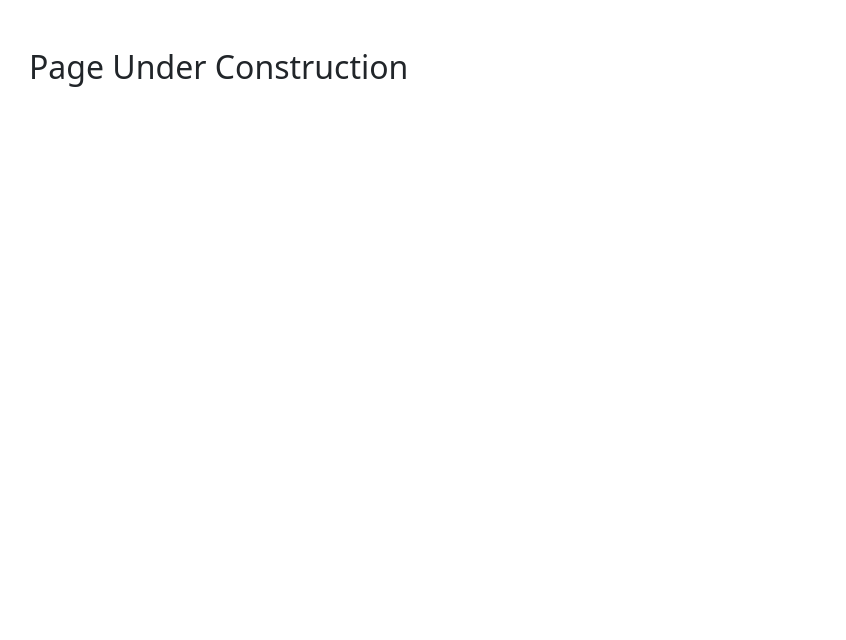
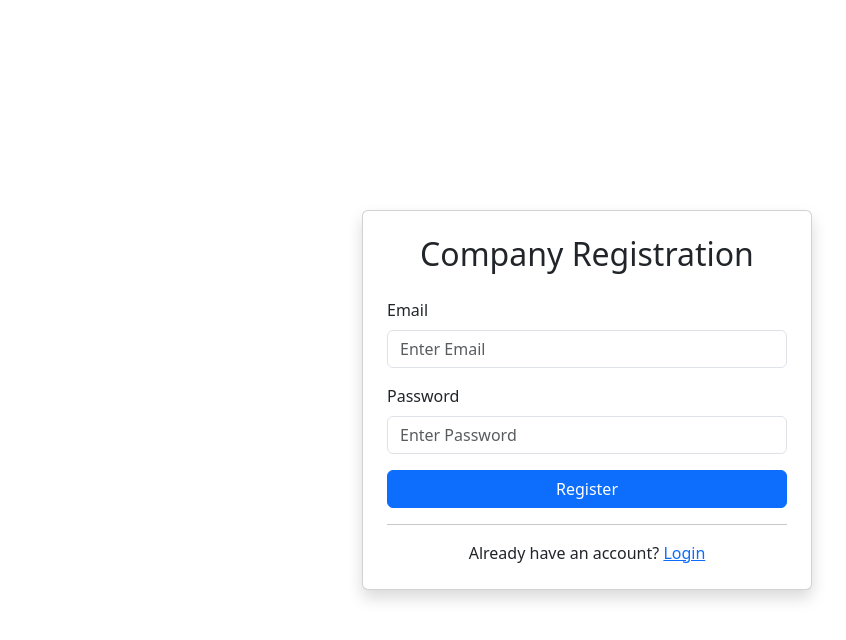
Before and after one commit to nandita-biju/placement-management-portal-v2, a Vue app in the folder frontend/: page /register/company in a window 1280 px wide. Shown: the top 640 px of the page, without its empty margins (53-899 px from the left). Built offline with nearby package versions, Linux system fonts and the light colour scheme.

Commit message:
Added student and company registration pages

```diff
--- a/frontend/src/views/Auth/RegisterCompanyView.vue
+++ b/frontend/src/views/Auth/RegisterCompanyView.vue
@@ -1,8 +1,104 @@
 <template>
-    <div class="container mt-5">
-        <h2>Page Under Construction</h2>
+  <div class="container vh-100 d-flex justify-content-center align-items-center">
+
+    <div class="card shadow p-4" style="width:450px;">
+
+      <h2 class="text-center mb-4">
+        Company Registration
+      </h2>
+
+      <form @submit.prevent="registerCompany">
+
+        <div class="mb-3">
+          <label class="form-label">Email</label>
+
+          <input
+            v-model="email"
+            type="email"
+            class="form-control"
+            placeholder="Enter Email"
+            required
+          >
+        </div>
+
+        <div class="mb-3">
+          <label class="form-label">Password</label>
+
+          <input
+            v-model="password"
+            type="password"
+            class="form-control"
+            placeholder="Enter Password"
+            required
+          >
+        </div>
+
+        <button
+          class="btn btn-primary w-100"
+        >
+          Register
+        </button>
+
+      </form>
+
+      <hr>
+
+      <div class="text-center">
+
+        Already have an account?
+
+        <router-link to="/">
+          Login
+        </router-link>
+
+      </div>
+
     </div>
+
+  </div>
 </template>
 
 <script setup>
+
+import { ref } from "vue";
+import { useRouter } from "vue-router";
+import api from "../../api/axios";
+
+const router = useRouter();
+
+const email = ref("");
+const password = ref("");
+
+const registerCompany = async () => {
+
+    try{
+
+        await api.post(
+            "/auth/register/company",
+            {
+                email: email.value,
+                password: password.value
+            }
+        );
+
+        alert("Company registered successfully!");
+
+        router.push("/");
+
+    }
+
+    catch(error){
+
+        if(error.response){
+            alert(error.response.data.message);
+        }
+
+        else{
+            alert("Unable to connect to server.");
+        }
+
+    }
+
+};
+
 </script>
--- a/frontend/src/views/Auth/RegisterStudentView.vue
+++ b/frontend/src/views/Auth/RegisterStudentView.vue
@@ -1,8 +1,104 @@
 <template>
-    <div class="container mt-5">
-        <h2>Page Under Construction</h2>
+  <div class="container vh-100 d-flex justify-content-center align-items-center">
+
+    <div class="card shadow p-4" style="width:450px;">
+
+      <h2 class="text-center mb-4">
+        Student Registration
+      </h2>
+
+      <form @submit.prevent="registerStudent">
+
+        <div class="mb-3">
+          <label class="form-label">Email</label>
+
+          <input
+            v-model="email"
+            type="email"
+            class="form-control"
+            placeholder="Enter Email"
+            required
+          >
+        </div>
+
+        <div class="mb-3">
+          <label class="form-label">Password</label>
+
+          <input
+            v-model="password"
+            type="password"
+            class="form-control"
+            placeholder="Enter Password"
+            required
+          >
+        </div>
+
+        <button
+          class="btn btn-success w-100"
+        >
+          Register
+        </button>
+
+      </form>
+
+      <hr>
+
+      <div class="text-center">
+
+        Already have an account?
+
+        <router-link to="/">
+          Login
+        </router-link>
+
+      </div>
+
     </div>
+
+  </div>
 </template>
 
 <script setup>
+
+import { ref } from "vue";
+import { useRouter } from "vue-router";
+import api from "../../api/axios";
+
+const router = useRouter();
+
+const email = ref("");
+const password = ref("");
+
+const registerStudent = async () => {
+
+    try{
+
+        await api.post(
+            "/auth/register/student",
+            {
+                email: email.value,
+                password: password.value
+            }
+        );
+
+        alert("Student registered successfully!");
+
+        router.push("/");
+
+    }
+
+    catch(error){
+
+        if(error.response){
+            alert(error.response.data.message);
+        }
+
+        else{
+            alert("Unable to connect to server.");
+        }
+
+    }
+
+};
+
 </script>
```
Also changed, not shown: 1 other file (tests, documents, lock files or other folders).
